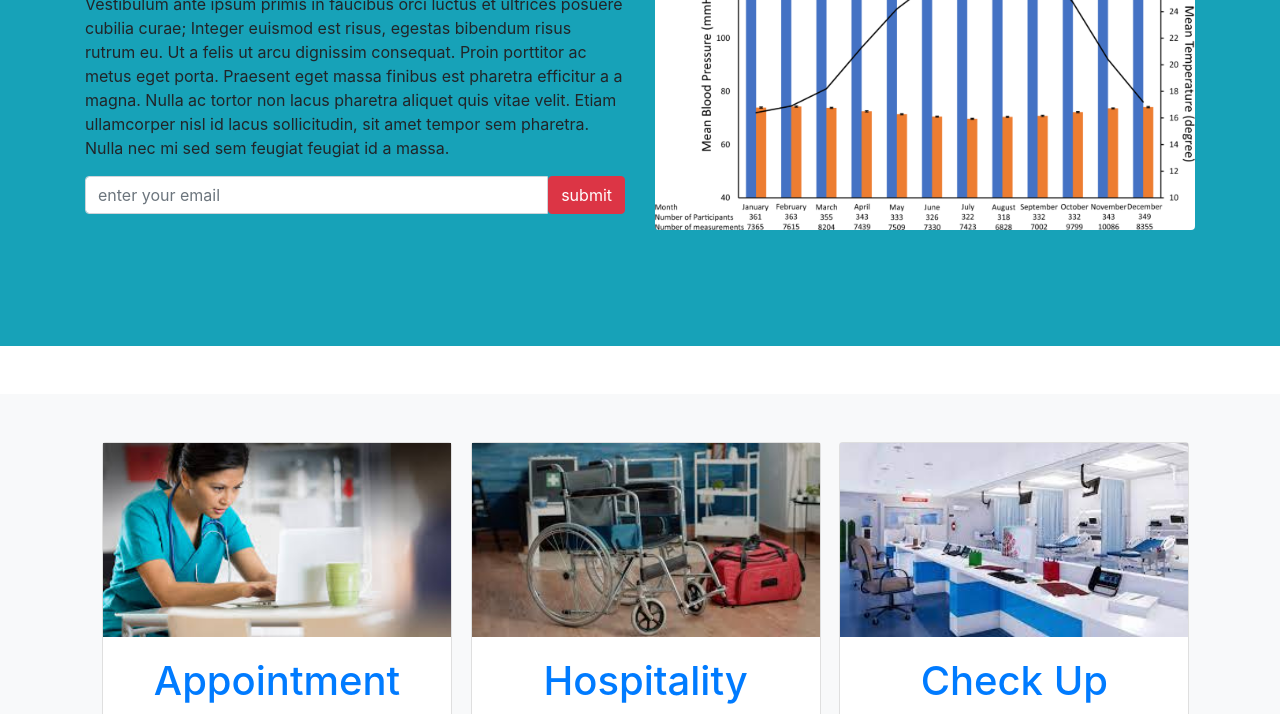
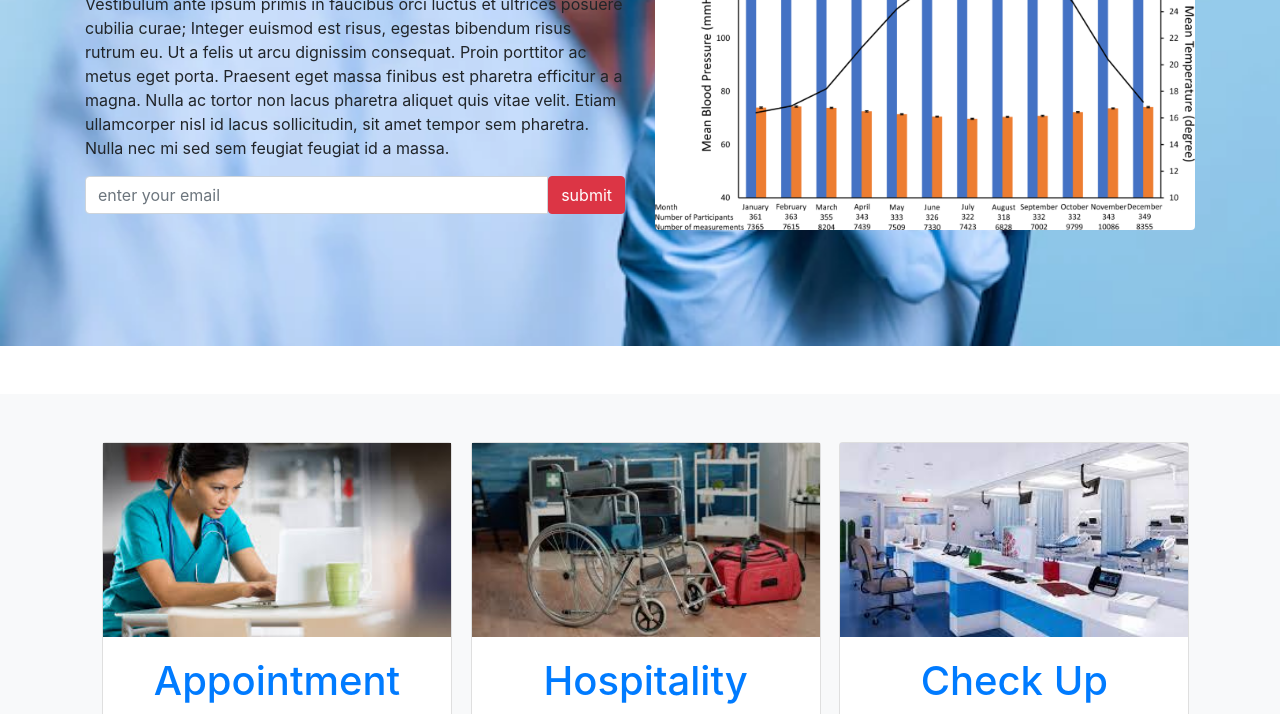
Before and after one commit to Earthpasserby/medic, a plain HTML site: page index.html in a window 1280 px wide. Shown: the part 227-941 px from the top of the page. Drawn offline with nearby package versions, Linux system fonts and the light colour scheme.

Commit message:
Update trench.css

```diff
--- a/trench.css
+++ b/trench.css
@@ -13,7 +13,7 @@ nav{
 }
 
 .jumbotron-fluid{
-    background:url(../img/africa.webp);
+    background:url(africa.webp);
     background-repeat: no-repeat repeat;
     background-position: relative;
     background-size: cover;
```
